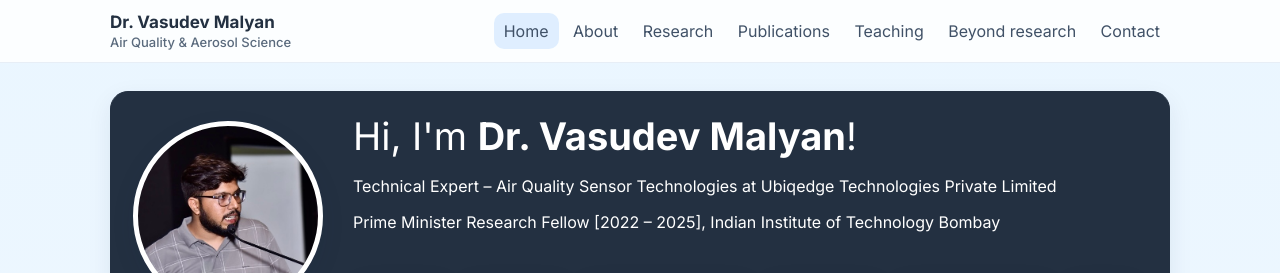
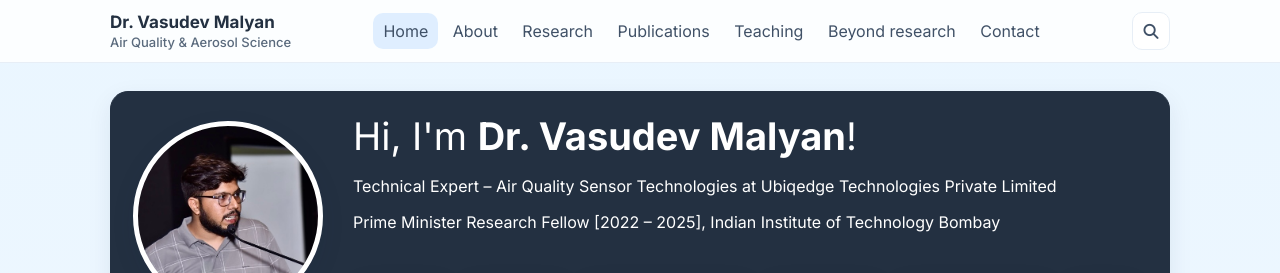
Before and after one commit to vasudevmalyan/vasudevmalyan, a plain HTML site: page index.html in a window 1280 px wide. Shown: the top 273 px of the page. Drawn offline with Linux system fonts and the light colour scheme.

Commit message:
Update index.html

```diff
--- a/index.html
+++ b/index.html
@@ -292,6 +292,6 @@
   go(0);
 })();
 </script>
-
+<script src="search.js" defer></script>
 </body>
 </html>
```
